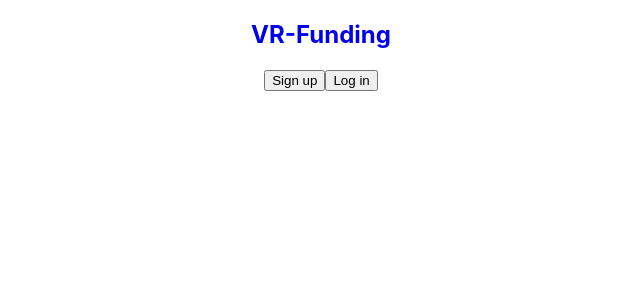
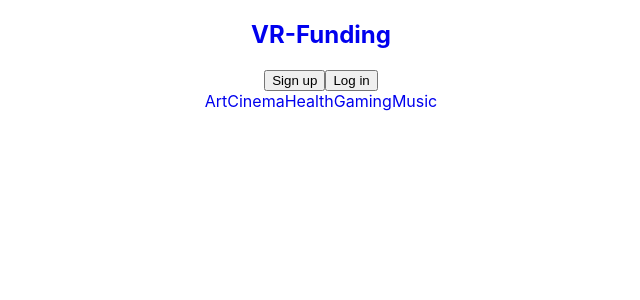
Before and after one commit to killinq-joke/vr-funding, a React (Create React App) app in the folder client/: page / in a window 1280 px wide. Shown: the top 300 px of the page, without its empty margins (319-959 px from the left). Built offline with nearby package versions, Linux system fonts and the light colour scheme.

Commit message:
Addition of category navbar

```diff
--- a/client/src/App.js
+++ b/client/src/App.js
@@ -47,6 +47,13 @@ const App = () => {
           </div>
         )}
       </nav>
+      <nav>
+        <Link to="/art">Art</Link>
+        <Link to="/cinema">Cinema</Link>
+        <Link to="/health">Health</Link>
+        <Link to="/gaming">Gaming</Link>
+        <Link to="/music">Music</Link>
+      </nav>
 
       <Route path="/signup" component={Signup} />
       <Route path="/login" component={Login} />
```
